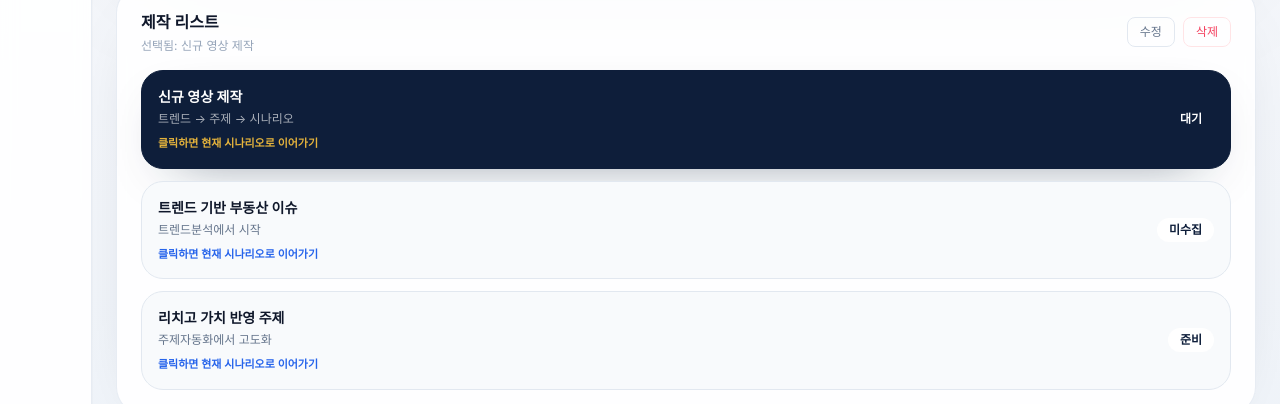
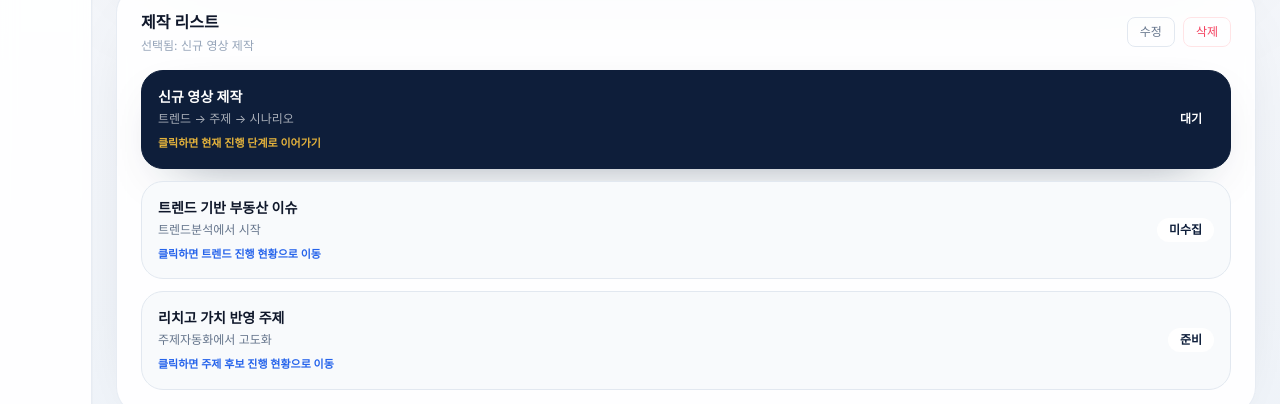
Before and after one commit to izhaha0226/youtube-automation, a Next.js app in the folder apps/web/: page / in a window 1280 px wide. Shown: the part 548-952 px from the top of the page. Built offline with nearby package versions, Linux system fonts and the light colour scheme.

Commit message:
fix(web): route production list items directly

```diff
--- a/apps/web/app/pipeline-client.tsx
+++ b/apps/web/app/pipeline-client.tsx
@@ -440,11 +440,17 @@ export default function PipelineClient({ view = "dashboard" }: { view?: Pipeline
     return item.href;
   }
 
+  function getProductionResumeHint(item: ProductionDraft & { key: string; href: string }) {
+    if (item.key === "new-video") return "클릭하면 현재 진행 단계로 이어가기";
+    if (item.key === "trend-issue") return "클릭하면 트렌드 진행 현황으로 이동";
+    if (item.key === "richgo-topic") return "클릭하면 주제 후보 진행 현황으로 이동";
+    return "클릭하면 해당 콘텐츠 진행 현황으로 이동";
+  }
+
   function resumeProduction(item: ProductionDraft & { key: string; href: string }) {
     setSelectedProductionKey(item.key);
     setDeleteProductionKey(null);
     setEditingProductionKey(null);
-    window.location.href = getProductionResumeHref(item);
   }
 
   const selectedSourceCount = selectedArticleIds.length + selectedVideoIds.length + selectedIssues.length;
@@ -610,14 +616,14 @@ export default function PipelineClient({ view = "dashboard" }: { view?: Pipeline
           <div className="mt-4 space-y-3">
             {productions.length === 0 && <div className="rounded-2xl border border-dashed border-slate-200 bg-slate-50 p-5 text-sm text-slate-500">삭제된 항목만 있습니다. 복구를 누르면 기본 제작 리스트가 다시 표시됩니다.</div>}
             {productions.map((item) => (
-              <button key={item.key} type="button" onClick={() => resumeProduction(item)} className={`group w-full rounded-[22px] border p-4 text-left transition sm:flex sm:items-center sm:justify-between ${selectedProduction?.key === item.key ? "border-navy bg-navy text-white shadow-[0_18px_55px_-35px_rgba(14,30,58,0.8)]" : "border-slate-200 bg-slate-50 hover:-translate-y-0.5 hover:border-slate-300 hover:bg-white"}`}>
+              <a key={item.key} href={getProductionResumeHref(item)} onClick={() => resumeProduction(item)} className={`group block w-full rounded-[22px] border p-4 text-left transition sm:flex sm:items-center sm:justify-between ${selectedProduction?.key === item.key ? "border-navy bg-navy text-white shadow-[0_18px_55px_-35px_rgba(14,30,58,0.8)]" : "border-slate-200 bg-slate-50 hover:-translate-y-0.5 hover:border-slate-300 hover:bg-white"}`}>
                 <div>
                   <div className={`text-sm font-semibold ${selectedProduction?.key === item.key ? "text-white" : "text-slate-900"}`}>{decodeHtmlEntities(item.title)}</div>
                   <div className={`mt-1 text-xs ${selectedProduction?.key === item.key ? "text-white/65" : "text-slate-500"}`}>{item.meta}</div>
-                  <div className={`mt-2 text-[11px] font-semibold ${selectedProduction?.key === item.key ? "text-[#e6b43c]" : "text-blue-600"}`}>클릭하면 현재 시나리오로 이어가기</div>
+                  <div className={`mt-2 text-[11px] font-semibold ${selectedProduction?.key === item.key ? "text-[#e6b43c]" : "text-blue-600"}`}>{getProductionResumeHint(item)}</div>
                 </div>
                 <div className={`mt-3 inline-flex rounded-full px-3 py-1 text-xs font-semibold sm:mt-0 ${selectedProduction?.key === item.key ? "bg-white/12 text-white" : "bg-white text-navy"}`}>{item.status}</div>
-              </button>
+              </a>
             ))}
           </div>
         </section>
```
Also changed, not shown: 1 other file (tests, documents, lock files or other folders).
